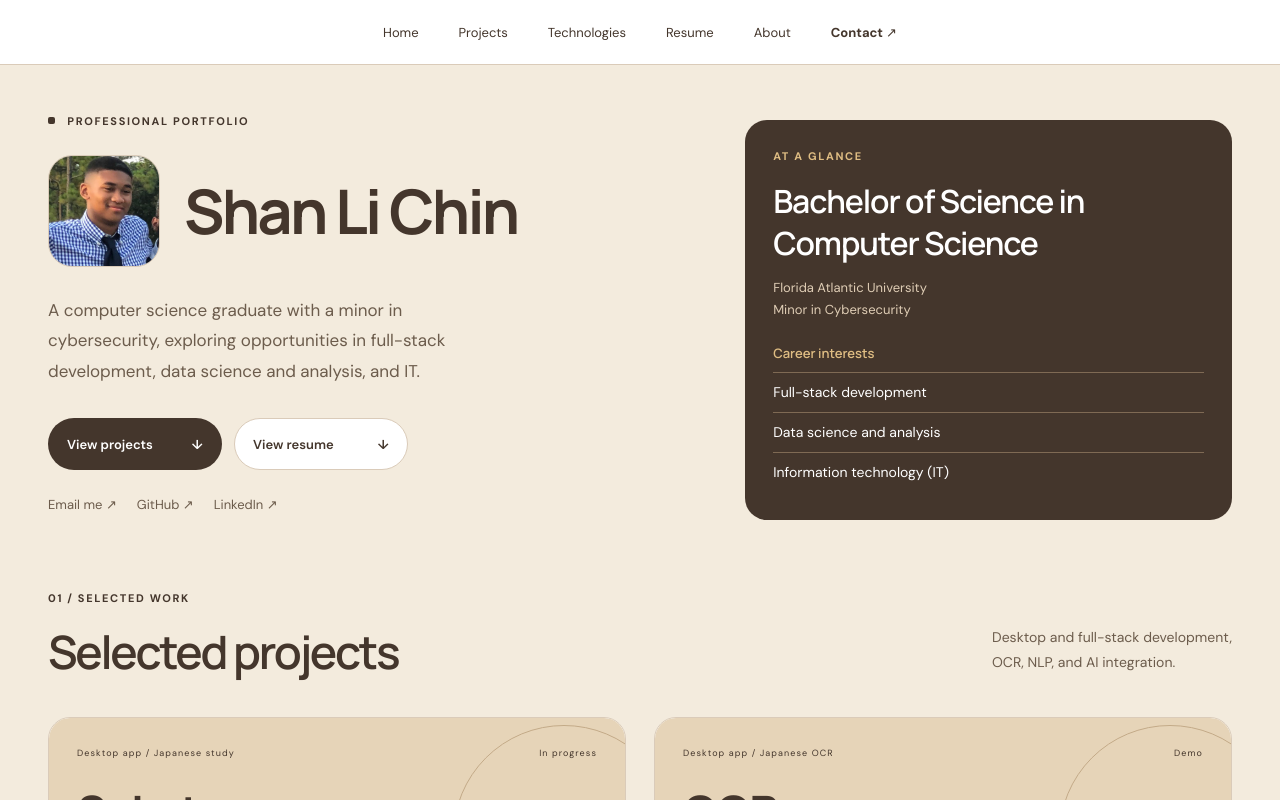
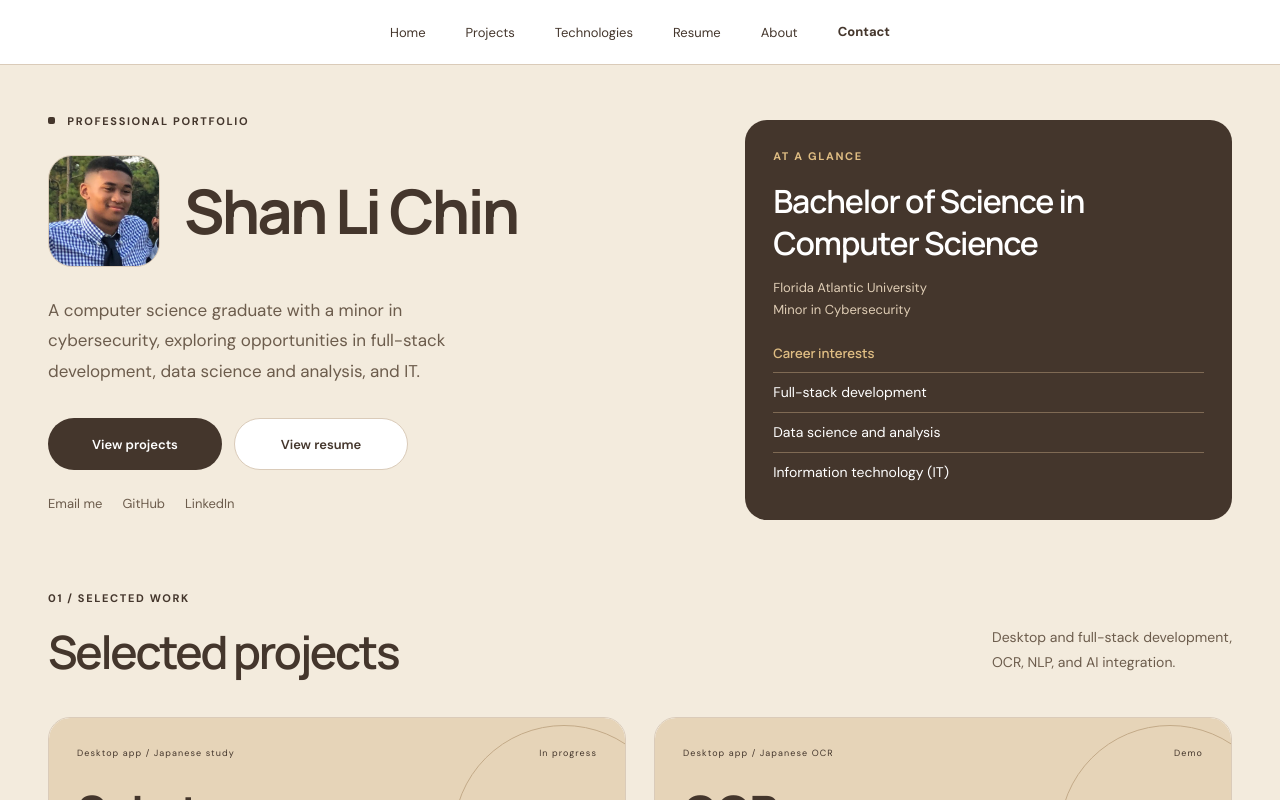
Before and after one commit to S-0E51/S-0E51.github.io, a SvelteKit app: page / in a window 1280 px wide. Shown: the top 800 px of the page. Built offline with nearby package versions, Linux system fonts and the light colour scheme.

Commit message:
Small Changes

```diff
--- a/src/app.css
+++ b/src/app.css
@@ -40,16 +40,21 @@ a:hover {
 	text-decoration: underline;
 	text-underline-offset: 0.3em;
 }
-.arrow-link:hover,
-.arrow-link:focus-visible {
+.label-link:hover,
+.label-link:focus-visible {
 	text-decoration: none;
 }
-.arrow-link:hover .link-label,
-.arrow-link:focus-visible .link-label {
-	text-decoration: underline;
-	text-decoration-thickness: 1px;
-	text-underline-offset: 0.3em;
-	text-decoration-skip-ink: none;
+.link-label {
+	padding-bottom: 0.15em;
+	background-size: 100% 1px;
+	background-position: left bottom;
+	background-repeat: no-repeat;
+	-webkit-box-decoration-break: clone;
+	box-decoration-break: clone;
+}
+.label-link:hover .link-label,
+.label-link:focus-visible .link-label {
+	background-image: linear-gradient(currentColor, currentColor);
 }
 a:focus-visible,
 [tabindex]:focus-visible {
@@ -181,13 +186,11 @@ h1 {
 }
 .hero-actions .button {
 	padding: 16px 18px;
-	gap: 16px;
 }
 .button {
 	padding: 17px 23px;
 	display: inline-flex;
-	justify-content: space-between;
-	gap: 30px;
+	justify-content: center;
 	align-items: center;
 	font-size: 13px;
 	font-weight: 600;
--- a/src/lib/components/ProjectCard.svelte
+++ b/src/lib/components/ProjectCard.svelte
@@ -8,7 +8,7 @@
 		<div class="art-topline"><span>{project.category}</span><span>{project.status}</span></div>
 		<div class="art-title">{project.coverTitle}</div>
 		<div class="art-bottomline">
-			<span>{project.title}</span>{#if project.repositoryUrl}<span>↗</span>{/if}
+			<span>{project.title}</span>
 		</div>
 	</div>
 	<div class="project-copy">
@@ -31,8 +31,8 @@
 			{/each}
 		</div>
 		{#if project.repositoryUrl}
-			<a class="text-link arrow-link" href={project.repositoryUrl} rel="external">
-				<span class="link-label">Explore repository <span aria-hidden="true">↗</span></span>
+			<a class="text-link label-link" href={project.repositoryUrl} rel="external">
+				<span class="link-label">Explore repository</span>
 			</a>
 		{:else}
 			<p class="repository-pending">Repository pending</p>
--- a/src/routes/+page.svelte
+++ b/src/routes/+page.svelte
@@ -29,8 +29,8 @@
 		<a href="#technologies">Technologies</a>
 		<a href="#resume">Resume</a>
 		<a href="#about">About</a>
-		<a class="arrow-link" href="#contact">
-			<span class="link-label">Contact <span aria-hidden="true">↗</span></span>
+		<a class="label-link" href="#contact">
+			<span class="link-label">Contact</span>
 		</a>
 	</nav>
 </header>
@@ -55,22 +55,18 @@
 			</div>
 			<p class="hero-introduction">{profile.introduction}</p>
 			<div class="hero-actions">
-				<a class="button button-primary" href="#projects"
-					>View projects <span aria-hidden="true">↓</span></a
-				>
-				<a class="button button-secondary" href="#resume"
-					>View resume <span aria-hidden="true">↓</span></a
-				>
+				<a class="button button-primary" href="#projects">View projects</a>
+				<a class="button button-secondary" href="#resume">View resume</a>
 			</div>
 			<div class="hero-profile-links" aria-label="Contact and professional profiles">
-				<a class="arrow-link" href={`mailto:${profile.email}`} rel="external">
-					<span class="link-label">Email me <span aria-hidden="true">↗</span></span>
+				<a class="label-link" href={`mailto:${profile.email}`} rel="external">
+					<span class="link-label">Email me</span>
 				</a>
-				<a class="arrow-link" href={profile.githubUrl} rel="external">
-					<span class="link-label">GitHub <span aria-hidden="true">↗</span></span>
+				<a class="label-link" href={profile.githubUrl} rel="external">
+					<span class="link-label">GitHub</span>
 				</a>
-				<a class="arrow-link" href={profile.linkedinUrl} rel="external">
-					<span class="link-label">LinkedIn <span aria-hidden="true">↗</span></span>
+				<a class="label-link" href={profile.linkedinUrl} rel="external">
+					<span class="link-label">LinkedIn</span>
 				</a>
 			</div>
 		</div>
@@ -127,8 +123,8 @@
 			<p class="eyebrow">03 / Professional background</p>
 			<h2 id="resume-title">Education &<br />experience.</h2>
 			{#if profile.resumePath}
-				<a class="text-link arrow-link" href={asset(profile.resumePath)} download>
-					<span class="link-label">Download resume <span aria-hidden="true">↓</span></span>
+				<a class="text-link label-link" href={asset(profile.resumePath)} download>
+					<span class="link-label">Download resume</span>
 				</a>
 			{/if}
 		</div>
@@ -168,8 +164,8 @@
 					{#each training as entry (entry.title)}
 						<li>
 							<h4>
-								<a class="arrow-link" href={entry.sourceUrl} rel="external">
-									<span class="link-label">{entry.title} <span aria-hidden="true">↗</span></span>
+								<a class="label-link" href={entry.sourceUrl} rel="external">
+									<span class="link-label">{entry.title}</span>
 								</a>
 							</h4>
 							<p class="background-employer">{entry.provider}</p>
@@ -222,27 +218,21 @@
 				</div>
 				<ul class="contact-links" aria-label="Contact options">
 					<li>
-						<a class="arrow-link" href={`mailto:${profile.email}`} rel="external">
+						<a class="label-link" href={`mailto:${profile.email}`} rel="external">
 							<span class="contact-method link-label">Email</span>
-							<span class="contact-value link-label"
-								>{profile.email} <span aria-hidden="true">↗</span></span
-							>
+							<span class="contact-value link-label">{profile.email}</span>
 						</a>
 					</li>
 					<li>
-						<a class="arrow-link" href={profile.linkedinUrl} rel="external">
+						<a class="label-link" href={profile.linkedinUrl} rel="external">
 							<span class="contact-method link-label">LinkedIn</span>
-							<span class="contact-value link-label"
-								>View my profile <span aria-hidden="true">↗</span></span
-							>
+							<span class="contact-value link-label">View my profile</span>
 						</a>
 					</li>
 					<li>
-						<a class="arrow-link" href={profile.githubUrl} rel="external">
+						<a class="label-link" href={profile.githubUrl} rel="external">
 							<span class="contact-method link-label">GitHub</span>
-							<span class="contact-value link-label"
-								>Explore my repositories <span aria-hidden="true">↗</span></span
-							>
+							<span class="contact-value link-label">Explore my repositories</span>
 						</a>
 					</li>
 				</ul>
@@ -253,7 +243,7 @@
 
 <footer class="site-footer wrap">
 	<span>{profile.name} / Professional portfolio</span>
-	<a class="arrow-link" href="#main">
-		<span class="link-label">Back to top <span aria-hidden="true">↑</span></span>
+	<a class="label-link" href="#main">
+		<span class="link-label">Back to top</span>
 	</a>
 </footer>
```
